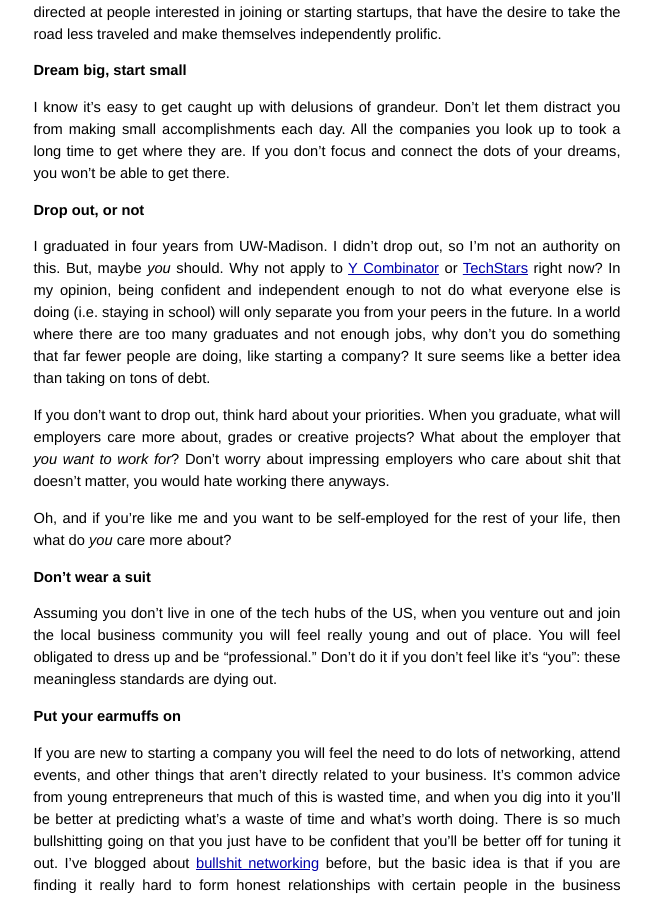
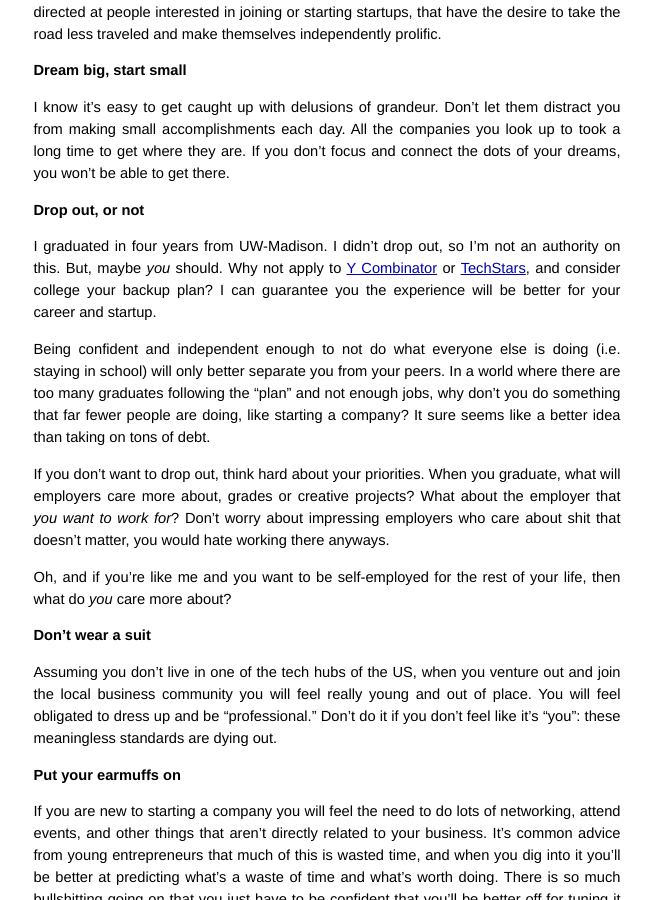
Before and after one commit to mlynch/mlynch.github.com, a Jekyll site: the page built from _posts/2012-06-08-advice-to-college-kids.markdown, in a window 1280 px wide and 900 px high, scrolled down 350 px. Shown: the whole window, without its empty margins (313-965 px from the left). Built offline with Jekyll 4.4.1, drawn with Linux system fonts in a browser that asks for light colours; Markdown is read by kramdown in place of the engine named in the settings; comment, search, counter and statistics services are not loaded.

Commit message:
Fixed post

```diff
--- a/_posts/2012-06-08-advice-to-college-kids.markdown
+++ b/_posts/2012-06-08-advice-to-college-kids.markdown
@@ -24,7 +24,9 @@ I know it's easy to get caught up with delusions of grandeur. Don't let them dis
 Drop out, or not
 ----------------
 
-I graduated in four years from UW-Madison. I didn't drop out, so I'm not an authority on this. But, maybe *you* should. Why not apply to [Y Combinator](http://ycombinator.com/) or [TechStars](http://techstars.com/) right now? In my opinion, being confident and independent enough to not do what everyone else is doing (i.e. staying in school) will only separate you from your peers in the future. In a world where there are too many graduates and not enough jobs, why don't you do something that far fewer people are doing, like starting a company? It sure seems like a better idea than taking on tons of debt.
+I graduated in four years from UW-Madison. I didn't drop out, so I'm not an authority on this. But, maybe *you* should. Why not apply to [Y Combinator](http://ycombinator.com/) or [TechStars](http://techstars.com/), and consider college your backup plan? I can guarantee you the experience will be better for your career and startup.
+
+Being confident and independent enough to not do what everyone else is doing (i.e. staying in school) will only better separate you from your peers. In a world where there are too many graduates following the "plan" and not enough jobs, why don't you do something that far fewer people are doing, like starting a company? It sure seems like a better idea than taking on tons of debt.
 
 If you don't want to drop out, think hard about your priorities. When you graduate, what will employers care more about, grades or creative projects? What about the employer that _you want to work for_? Don't worry about impressing employers who care about shit that doesn't matter, you would hate working there anyways.
 
```
